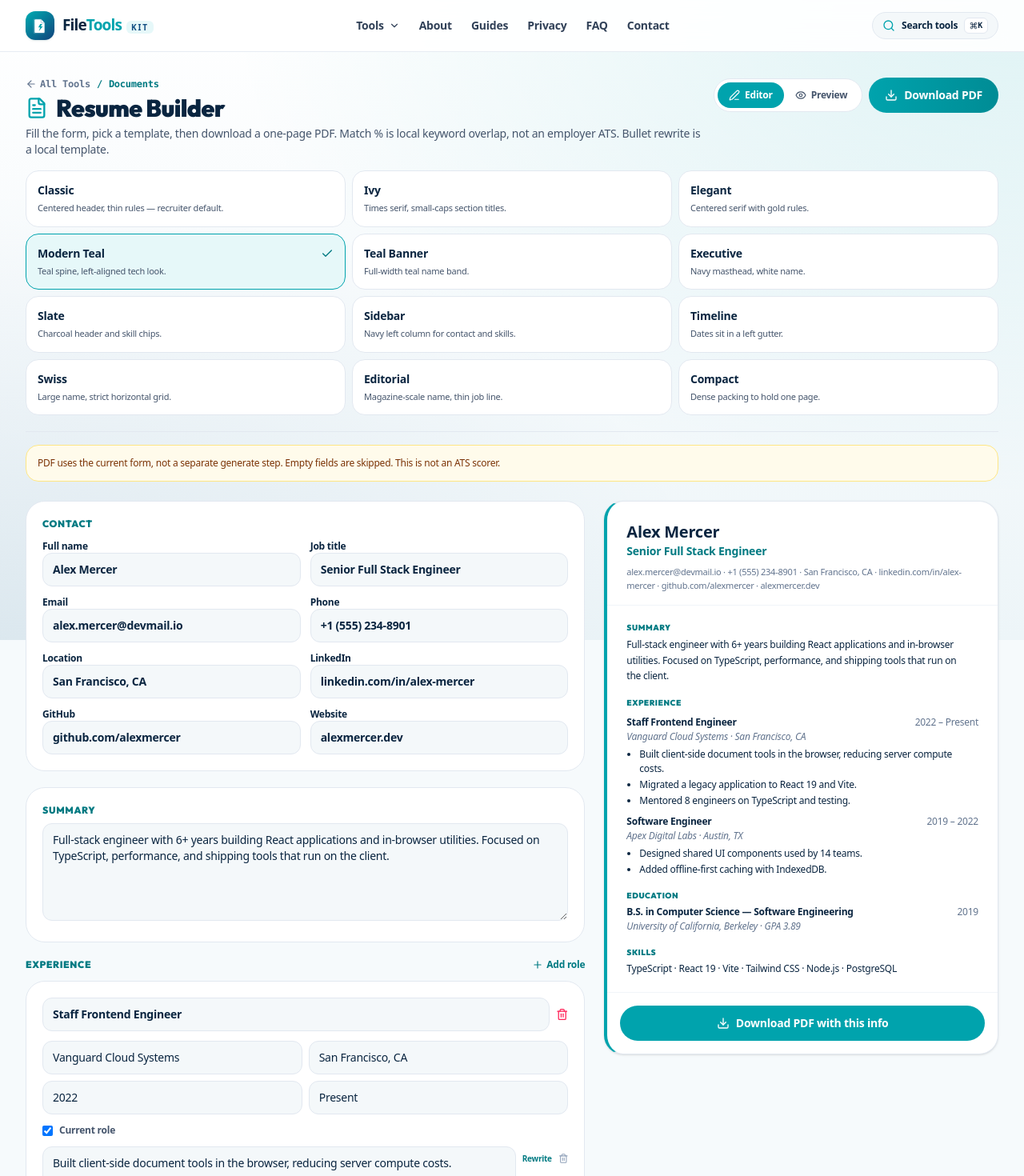
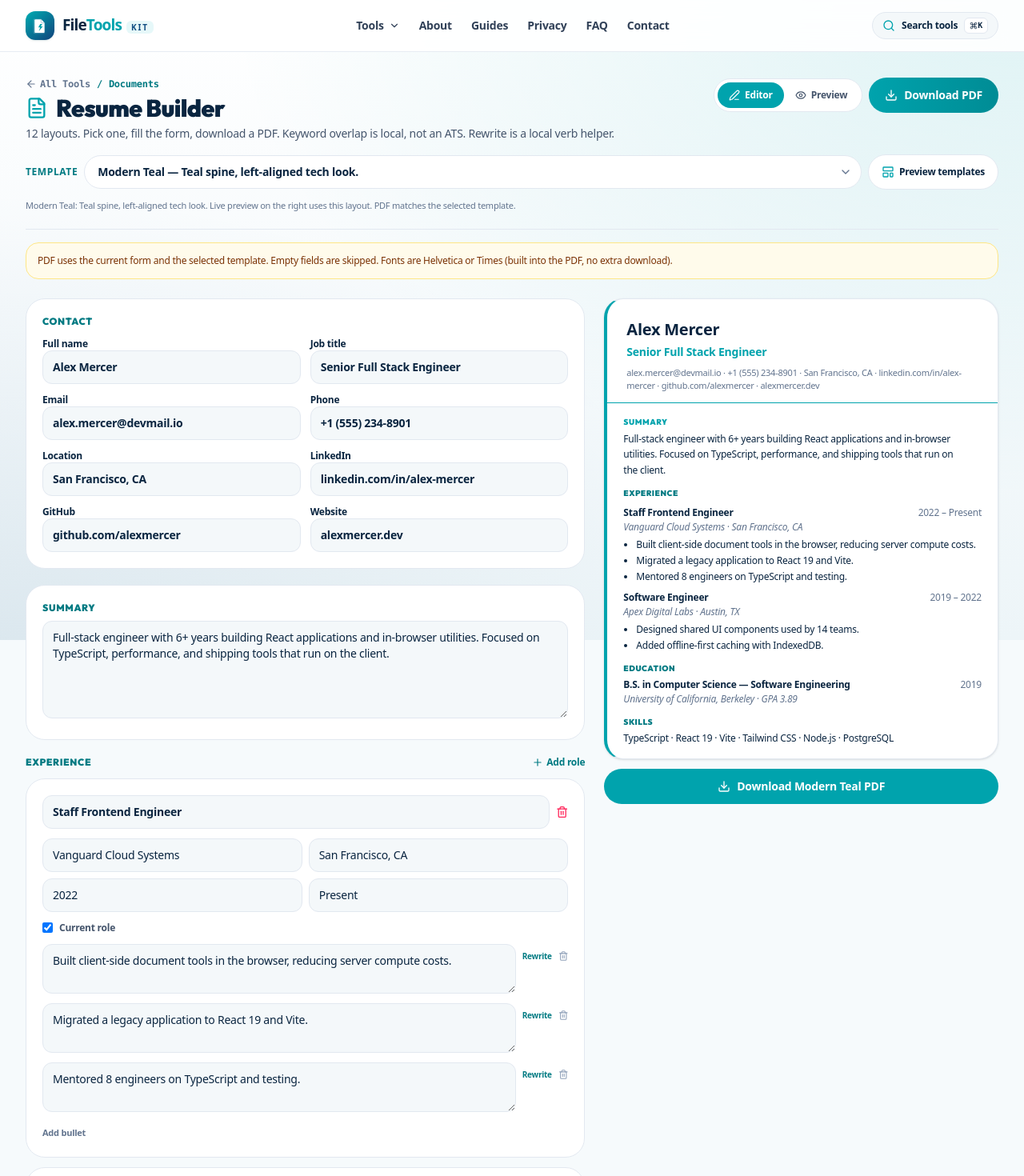
Before and after one commit to Sourendas/OmniCraft-Studio, a React (Vite) app: page /resume-builder in a window 1280 px wide. Shown: the top 1470 px of the page at 80% size. Built offline with nearby package versions, Linux system fonts and the light colour scheme.

Commit message:
Wire 12-template dropdown, gallery preview, and live layout pane

```diff
--- a/src/pages/tools/ResumeBuilderPage.tsx
+++ b/src/pages/tools/ResumeBuilderPage.tsx
@@ -1,13 +1,13 @@
 import React, { useEffect, useMemo, useState } from 'react';
 import { Link } from 'react-router-dom';
-import {
-  FileText, Plus, Trash2, Download, ArrowLeft, Eye, Edit3, Check
-} from 'lucide-react';
+import { FileText, Plus, Trash2, Download, ArrowLeft, Eye, Edit3 } from 'lucide-react';
 import { ResumeData } from '../../types';
 import { AdBanner } from '../../components/layout/AdBanner';
 import { downloadResumePdf, RESUME_TEMPLATES, ResumeTemplateId } from '../../lib/resumePdf';
+import { LiveResumePreview, TemplatePicker } from '../../components/resume/TemplatePicker';
 
 const STORAGE_KEY = 'ftk_resume_v1';
+const ACTION_VERBS = /^(built|led|shipped|improved|designed|created|developed|managed|migrated|mentored|added|implemented|owned|launched|reduced|increased)\b/i;
 
 const SAMPLE: ResumeData = {
   fullName: 'Alex Mercer',
@@ -71,7 +71,6 @@ export const ResumeBuilderPage: React.FC = () => {
   const [tab, setTab] = useState<'edit' | 'preview'>('edit');
   const [template, setTemplate] = useState<ResumeTemplateId>('modern');
   const [data, setData] = useState<ResumeData>(SAMPLE);
-  const [rewriteKey, setRewriteKey] = useState<string | null>(null);
 
   useEffect(() => {
     try {
@@ -79,7 +78,7 @@ export const ResumeBuilderPage: React.FC = () => {
       if (raw) {
         const parsed = JSON.parse(raw) as { data?: ResumeData; template?: ResumeTemplateId };
         if (parsed.data?.fullName) setData({ ...SAMPLE, ...parsed.data });
-        if (parsed.template) setTemplate(parsed.template);
+        if (parsed.template && RESUME_TEMPLATES.some((t) => t.id === parsed.template)) setTemplate(parsed.template);
       }
     } catch {
       /* ignore */
@@ -99,14 +98,7 @@ export const ResumeBuilderPage: React.FC = () => {
     const job = data.targetJobDescription.toLowerCase();
     const keys = ['react', 'typescript', 'javascript', 'node.js', 'python', 'sql', 'docker', 'frontend', 'backend', 'full stack', 'performance', 'architecture', 'api', 'testing', 'vite'];
     const wanted = keys.filter((k) => job.includes(k));
-    const hay = [
-      data.jobTitle,
-      data.summary,
-      ...data.skills,
-      ...data.experience.flatMap((e) => [e.company, e.position, ...e.bullets])
-    ]
-      .join(' ')
-      .toLowerCase();
+    const hay = [data.jobTitle, data.summary, ...data.skills, ...data.experience.flatMap((e) => [e.company, e.position, ...e.bullets])].join(' ').toLowerCase();
     const matched = wanted.filter((k) => hay.includes(k));
     const missing = wanted.filter((k) => !hay.includes(k));
     const score = wanted.length ? Math.round((matched.length / wanted.length) * 100) : 0;
@@ -116,15 +108,12 @@ export const ResumeBuilderPage: React.FC = () => {
   const patch = (partial: Partial<ResumeData>) => setData((prev) => ({ ...prev, ...partial }));
 
   const rewriteBullet = (expId: string, idx: number, text: string) => {
-    const key = `${expId}-${idx}`;
-    setRewriteKey(key);
-    const body = text
-      .trim()
-      .replace(/^[\u2022\-*]\s*/, '')
-      .replace(/^(i\s+|we\s+)?(was\s+responsible\s+for|responsible\s+for|worked\s+on|helped\s+with|built|developed|managed|created)\s+/i, '');
+    const body = text.trim().replace(/^[\u2022\-*]\s*/, '');
+    if (ACTION_VERBS.test(body)) return;
+    const stripped = body.replace(/^(i\s+|we\s+)?(was\s+responsible\s+for|responsible\s+for|worked\s+on|helped\s+with)\s+/i, '');
     const verbs = ['Built', 'Led', 'Shipped', 'Improved', 'Designed'];
     const verb = verbs[(text.length + idx) % verbs.length];
-    let next = `${verb} ${body.charAt(0).toLowerCase()}${body.slice(1)}`;
+    let next = `${verb} ${stripped.charAt(0).toLowerCase()}${stripped.slice(1)}`;
     if (!next.endsWith('.')) next += '.';
     setData((prev) => ({
       ...prev,
@@ -135,10 +124,11 @@ export const ResumeBuilderPage: React.FC = () => {
         return { ...e, bullets };
       })
     }));
-    setRewriteKey(null);
   };
 
   const handleDownload = () => downloadResumePdf(data, template);
+  const contacts = [data.email, data.phone, data.location, data.linkedin, data.github, data.website].filter(Boolean).join(' · ');
+  const currentName = RESUME_TEMPLATES.find((t) => t.id === template)?.name || 'Modern Teal';
 
   return (
     <div className="relative z-10 max-w-7xl mx-auto px-4 sm:px-6 lg:px-8 py-6 sm:py-8 min-w-0">
@@ -156,7 +146,7 @@ export const ResumeBuilderPage: React.FC = () => {
               <FileText className="w-7 h-7 text-[#00A3AD] shrink-0" /> Resume Builder
             </h1>
             <p className="text-sm text-slate-600 mt-1 font-medium">
-              Fill the form, pick a template, then download a one-page PDF. Match % is local keyword overlap, not an employer ATS. Bullet rewrite is a local template.
+              12 layouts. Pick one, fill the form, download a PDF. Keyword overlap is local, not an ATS. Rewrite is a local verb helper.
             </p>
           </div>
           <div className="flex flex-wrap items-center gap-2 shrink-0">
@@ -168,37 +158,16 @@ export const ResumeBuilderPage: React.FC = () => {
                 <Eye className="w-3.5 h-3.5" /> Preview
               </button>
             </div>
-            <button
-              id="download-resume-pdf-btn"
-              type="button"
-              onClick={handleDownload}
-              className="flex items-center justify-center gap-2 px-5 py-2.5 rounded-full bg-gradient-to-r from-[#00A3AD] to-[#008C95] text-white text-sm font-black min-h-11"
-            >
+            <button id="download-resume-pdf-btn" type="button" onClick={handleDownload} className="flex items-center justify-center gap-2 px-5 py-2.5 rounded-full bg-gradient-to-r from-[#00A3AD] to-[#008C95] text-white text-sm font-black min-h-11">
               <Download className="w-4 h-4" /> Download PDF
             </button>
           </div>
         </div>
-
-        <div className="grid grid-cols-1 sm:grid-cols-3 gap-2">
-          {RESUME_TEMPLATES.map((t) => (
-            <button
-              key={t.id}
-              type="button"
-              onClick={() => setTemplate(t.id)}
-              className={`text-left rounded-2xl border p-3.5 ${template === t.id ? 'border-[#00A3AD] bg-[#E6F8F9]' : 'border-slate-200 bg-white'}`}
-            >
-              <div className="flex items-center justify-between gap-2">
-                <span className="text-sm font-black text-[#0A2540]">{t.name}</span>
-                {template === t.id && <Check className="w-4 h-4 text-[#007A82]" />}
-              </div>
-              <p className="text-[11px] text-slate-600 mt-1 font-medium">{t.blurb}</p>
-            </button>
-          ))}
-        </div>
+        <TemplatePicker value={template} onChange={setTemplate} />
       </div>
 
       <div className="mt-4 p-3.5 rounded-2xl bg-amber-50 border border-amber-200 text-xs text-amber-900 font-medium">
-        PDF uses the current form, not a separate generate step. Empty fields are skipped. This is not an ATS scorer.
+        PDF uses the current form and the selected template. Empty fields are skipped. Fonts are Helvetica or Times (built into the PDF, no extra download).
       </div>
 
       <div className="grid grid-cols-1 lg:grid-cols-12 gap-6 mt-6 items-start">
@@ -225,28 +194,7 @@ export const ResumeBuilderPage: React.FC = () => {
           <section className="space-y-3">
             <div className="flex items-center justify-between">
               <h2 className="text-xs font-black uppercase tracking-wider text-[#007A82]">Experience</h2>
-              <button
-                type="button"
-                onClick={() =>
-                  setData((prev) => ({
-                    ...prev,
-                    experience: [
-                      {
-                        id: Date.now().toString(),
-                        company: '',
-                        position: '',
-                        startDate: '',
-                        endDate: '',
-                        current: false,
-                        location: '',
-                        bullets: ['']
-                      },
-                      ...prev.experience
-                    ]
-                  }))
-                }
-                className="text-xs font-bold text-[#007A82] flex items-center gap-1"
-              >
+              <button type="button" onClick={() => setData((prev) => ({ ...prev, experience: [{ id: Date.now().toString(), company: '', position: '', startDate: '', endDate: '', current: false, location: '', bullets: [''] }, ...prev.experience] }))} className="text-xs font-bold text-[#007A82] flex items-center gap-1">
                 <Plus className="w-3.5 h-3.5" /> Add role
               </button>
             </div>
@@ -254,9 +202,7 @@ export const ResumeBuilderPage: React.FC = () => {
               <div key={exp.id} className="rounded-3xl bg-white border border-slate-200 p-5 space-y-3">
                 <div className="flex justify-between gap-2">
                   <input className={`${field} font-bold`} placeholder="Job title" value={exp.position} onChange={(e) => setData((p) => ({ ...p, experience: p.experience.map((x) => (x.id === exp.id ? { ...x, position: e.target.value } : x)) }))} />
-                  <button type="button" onClick={() => setData((p) => ({ ...p, experience: p.experience.filter((x) => x.id !== exp.id) }))} aria-label="Remove role">
-                    <Trash2 className="w-4 h-4 text-rose-500" />
-                  </button>
+                  <button type="button" onClick={() => setData((p) => ({ ...p, experience: p.experience.filter((x) => x.id !== exp.id) }))} aria-label="Remove role"><Trash2 className="w-4 h-4 text-rose-500" /></button>
                 </div>
                 <div className="grid grid-cols-1 sm:grid-cols-2 gap-2">
                   <input className={field} placeholder="Company" value={exp.company} onChange={(e) => setData((p) => ({ ...p, experience: p.experience.map((x) => (x.id === exp.id ? { ...x, company: e.target.value } : x)) }))} />
@@ -265,57 +211,16 @@ export const ResumeBuilderPage: React.FC = () => {
                   <input className={field} placeholder="End" disabled={exp.current} value={exp.current ? 'Present' : exp.endDate} onChange={(e) => setData((p) => ({ ...p, experience: p.experience.map((x) => (x.id === exp.id ? { ...x, endDate: e.target.value } : x)) }))} />
                 </div>
                 <label className="flex items-center gap-2 text-xs font-bold text-slate-600">
-                  <input type="checkbox" checked={exp.current} onChange={(e) => setData((p) => ({ ...p, experience: p.experience.map((x) => (x.id === exp.id ? { ...x, current: e.target.checked } : x)) }))} />
-                  Current role
+                  <input type="checkbox" checked={exp.current} onChange={(e) => setData((p) => ({ ...p, experience: p.experience.map((x) => (x.id === exp.id ? { ...x, current: e.target.checked } : x)) }))} /> Current role
                 </label>
                 {exp.bullets.map((b, i) => (
                   <div key={i} className="flex gap-2 items-start">
-                    <textarea
-                      rows={2}
-                      className={field}
-                      value={b}
-                      onChange={(e) =>
-                        setData((p) => ({
-                          ...p,
-                          experience: p.experience.map((x) => {
-                            if (x.id !== exp.id) return x;
-                            const bullets = [...x.bullets];
-                            bullets[i] = e.target.value;
-                            return { ...x, bullets };
-                          })
-                        }))
-                      }
-                    />
-                    <button type="button" onClick={() => rewriteBullet(exp.id, i, b)} className="text-[10px] font-bold text-[#007A82] shrink-0 pt-2">
-                      {rewriteKey === `${exp.id}-${i}` ? '...' : 'Rewrite'}
-                    </button>
-                    <button
-                      type="button"
-                      onClick={() =>
-                        setData((p) => ({
-                          ...p,
-                          experience: p.experience.map((x) => (x.id === exp.id ? { ...x, bullets: x.bullets.filter((_, j) => j !== i) } : x))
-                        }))
-                      }
-                      className="pt-2"
-                      aria-label="Remove bullet"
-                    >
-                      <Trash2 className="w-3.5 h-3.5 text-slate-400" />
-                    </button>
+                    <textarea rows={2} className={field} value={b} onChange={(e) => setData((p) => ({ ...p, experience: p.experience.map((x) => { if (x.id !== exp.id) return x; const bullets = [...x.bullets]; bullets[i] = e.target.value; return { ...x, bullets }; }) }))} />
+                    <button type="button" onClick={() => rewriteBullet(exp.id, i, b)} className="text-[10px] font-bold text-[#007A82] shrink-0 pt-2">Rewrite</button>
+                    <button type="button" onClick={() => setData((p) => ({ ...p, experience: p.experience.map((x) => (x.id === exp.id ? { ...x, bullets: x.bullets.filter((_, j) => j !== i) } : x)) }))} className="pt-2" aria-label="Remove bullet"><Trash2 className="w-3.5 h-3.5 text-slate-400" /></button>
                   </div>
                 ))}
-                <button
-                  type="button"
-                  onClick={() =>
-                    setData((p) => ({
-                      ...p,
-                      experience: p.experience.map((x) => (x.id === exp.id ? { ...x, bullets: [...x.bullets, ''] } : x))
-                    }))
-                  }
-                  className="text-[11px] font-bold text-slate-500"
-                >
-                  Add bullet
-                </button>
+                <button type="button" onClick={() => setData((p) => ({ ...p, experience: p.experience.map((x) => (x.id === exp.id ? { ...x, bullets: [...x.bullets, ''] } : x)) }))} className="text-[11px] font-bold text-slate-500">Add bullet</button>
               </div>
             ))}
           </section>
@@ -323,19 +228,7 @@ export const ResumeBuilderPage: React.FC = () => {
           <section className="space-y-3">
             <div className="flex items-center justify-between">
               <h2 className="text-xs font-black uppercase tracking-wider text-[#007A82]">Education</h2>
-              <button
-                type="button"
-                onClick={() =>
-                  setData((p) => ({
-                    ...p,
-                    education: [
-                      ...p.education,
-                      { id: Date.now().toString(), school: '', degree: '', field: '', graduationYear: '', gpa: '' }
-                    ]
-                  }))
-                }
-                className="text-xs font-bold text-[#007A82] flex items-center gap-1"
-              >
+              <button type="button" onClick={() => setData((p) => ({ ...p, education: [...p.education, { id: Date.now().toString(), school: '', degree: '', field: '', graduationYear: '', gpa: '' }] }))} className="text-xs font-bold text-[#007A82] flex items-center gap-1">
                 <Plus className="w-3.5 h-3.5" /> Add school
               </button>
             </div>
@@ -346,23 +239,15 @@ export const ResumeBuilderPage: React.FC = () => {
                 <input className={field} placeholder="Field" value={edu.field} onChange={(e) => setData((p) => ({ ...p, education: p.education.map((x) => (x.id === edu.id ? { ...x, field: e.target.value } : x)) }))} />
                 <input className={field} placeholder="Year" value={edu.graduationYear} onChange={(e) => setData((p) => ({ ...p, education: p.education.map((x) => (x.id === edu.id ? { ...x, graduationYear: e.target.value } : x)) }))} />
                 <input className={field} placeholder="GPA (optional)" value={edu.gpa || ''} onChange={(e) => setData((p) => ({ ...p, education: p.education.map((x) => (x.id === edu.id ? { ...x, gpa: e.target.value } : x)) }))} />
-                <button type="button" className="text-xs font-bold text-rose-600" onClick={() => setData((p) => ({ ...p, education: p.education.filter((x) => x.id !== edu.id) }))}>
-                  Remove
-                </button>
+                <button type="button" className="text-xs font-bold text-rose-600" onClick={() => setData((p) => ({ ...p, education: p.education.filter((x) => x.id !== edu.id) }))}>Remove</button>
               </div>
             ))}
           </section>
 
           <section className="rounded-3xl bg-white border border-slate-200 p-5 space-y-3">
             <h2 className="text-xs font-black uppercase tracking-wider text-[#007A82]">Skills & certifications</h2>
-            <label className="text-xs font-bold block">
-              Skills (comma separated)
-              <input className={field} value={data.skills.join(', ')} onChange={(e) => patch({ skills: e.target.value.split(',').map((s) => s.trim()).filter(Boolean) })} />
-            </label>
-            <label className="text-xs font-bold block">
-              Certifications (comma separated)
-              <input className={field} value={data.certifications.join(', ')} onChange={(e) => patch({ certifications: e.target.value.split(',').map((s) => s.trim()).filter(Boolean) })} />
-            </label>
+            <label className="text-xs font-bold block">Skills (comma separated)<input className={field} value={data.skills.join(', ')} onChange={(e) => patch({ skills: e.target.value.split(',').map((s) => s.trim()).filter(Boolean) })} /></label>
+            <label className="text-xs font-bold block">Certifications (comma separated)<input className={field} value={data.certifications.join(', ')} onChange={(e) => patch({ certifications: e.target.value.split(',').map((s) => s.trim()).filter(Boolean) })} /></label>
           </section>
 
           <section className="rounded-3xl bg-white border border-slate-200 p-5 space-y-3">
@@ -370,40 +255,18 @@ export const ResumeBuilderPage: React.FC = () => {
               <h2 className="text-xs font-black uppercase tracking-wider text-[#007A82]">Keyword overlap (optional)</h2>
               <span className="text-sm font-black text-[#007A82]">{overlap.score}%</span>
             </div>
-            <textarea
-              rows={5}
-              className={field}
-              placeholder="Paste a job description to see local keyword overlap"
-              value={data.targetJobDescription}
-              onChange={(e) => patch({ targetJobDescription: e.target.value })}
-            />
-            <p className="text-[11px] text-slate-500 font-medium">
-              {overlap.matched.length} matched · {overlap.missing.length} missing. Not an employer ATS.
-            </p>
+            <textarea rows={5} className={field} placeholder="Paste a job description to see local keyword overlap" value={data.targetJobDescription} onChange={(e) => patch({ targetJobDescription: e.target.value })} />
+            <p className="text-[11px] text-slate-500 font-medium">{overlap.matched.length} matched · {overlap.missing.length} missing. Not an employer ATS.</p>
           </section>
 
           <button type="button" onClick={handleDownload} className="w-full flex items-center justify-center gap-2 px-5 py-3 rounded-full bg-gradient-to-r from-[#00A3AD] to-[#008C95] text-white text-sm font-black min-h-12">
-            <Download className="w-4 h-4" /> Download {RESUME_TEMPLATES.find((t) => t.id === template)?.name} PDF
+            <Download className="w-4 h-4" /> Download {currentName} PDF
           </button>
           <AdBanner type="in-content" />
         </div>
 
         <div className={`lg:col-span-5 ${tab === 'edit' ? 'hidden lg:block' : ''}`}>
-          <div className={`sticky top-20 rounded-3xl bg-white border border-slate-200 overflow-hidden shadow-sm ${template === 'modern' ? 'border-l-4 border-l-[#00A3AD]' : ''}`}>
-            <div className="px-6 pt-6 pb-4 border-b border-slate-100">
-              <p className={`text-xl font-black text-[#0A2540] ${template === 'classic' ? 'text-center' : ''}`}>{data.fullName || 'Your name'}</p>
-              <p className={`text-sm font-bold ${template === 'classic' ? 'text-center' : ''} text-[#007A82]`}>{data.jobTitle}</p>
-              <p className={`text-[11px] text-slate-500 mt-2 ${template === 'classic' ? 'text-center' : ''}`}>
-                {[data.email, data.phone, data.location, data.linkedin, data.github, data.website].filter(Boolean).join(' · ')}
-              </p>
-            </div>
-            <div className="px-6 py-5 space-y-4 text-[12px] text-[#0A2540] max-h-[70vh] overflow-y-auto">
-              {data.summary && (
-                <div>
-                  <h3 className="text-[10px] font-black uppercase tracking-wider text-[#007A82] mb-1">Summary</h3>
-                  <p className="leading-relaxed">{data.summary}</p>
-                </div>
-              )}
+          <LiveResumePreview template={template} name={data.fullName} title={data.jobTitle} contacts={contacts} summary={data.summary}>
             {data.experience.length > 0 && (
               <div>
                 <h3 className="text-[10px] font-black uppercase tracking-wider text-[#007A82] mb-1">Experience</h3>
@@ -414,11 +277,7 @@ export const ResumeBuilderPage: React.FC = () => {
                       <span className="text-slate-500 font-normal shrink-0">{exp.startDate} – {exp.current ? 'Present' : exp.endDate}</span>
                     </div>
                     <p className="text-slate-500 italic">{[exp.company, exp.location].filter(Boolean).join(' · ')}</p>
-                      <ul className="list-disc ml-4 mt-1 space-y-0.5">
-                        {exp.bullets.filter(Boolean).map((b, i) => (
-                          <li key={i}>{b}</li>
-                        ))}
-                      </ul>
+                    <ul className="list-disc ml-4 mt-1 space-y-0.5">{exp.bullets.filter(Boolean).map((b, i) => <li key={i}>{b}</li>)}</ul>
                   </div>
                 ))}
               </div>
@@ -428,16 +287,13 @@ export const ResumeBuilderPage: React.FC = () => {
                 <h3 className="text-[10px] font-black uppercase tracking-wider text-[#007A82] mb-1">Education</h3>
                 {data.education.map((edu) => (
                   <div key={edu.id} className="mt-1">
-                      <div className="flex justify-between gap-2 font-bold">
-                        <span>{[edu.degree, edu.field].filter(Boolean).join(' — ')}</span>
-                        <span className="font-normal text-slate-500">{edu.graduationYear}</span>
-                      </div>
+                    <div className="flex justify-between gap-2 font-bold"><span>{[edu.degree, edu.field].filter(Boolean).join(' — ')}</span><span className="font-normal text-slate-500">{edu.graduationYear}</span></div>
                     <p className="text-slate-500 italic">{edu.school}{edu.gpa ? ` · GPA ${edu.gpa}` : ''}</p>
                   </div>
                 ))}
               </div>
             )}
-              {data.skills.length > 0 && (
+            {data.skills.length > 0 && template !== 'sidebar' && (
               <div>
                 <h3 className="text-[10px] font-black uppercase tracking-wider text-[#007A82] mb-1">Skills</h3>
                 <p>{data.skills.join(' · ')}</p>
@@ -449,13 +305,10 @@ export const ResumeBuilderPage: React.FC = () => {
                 <p>{data.certifications.join(' · ')}</p>
               </div>
             )}
-            </div>
-            <div className="p-4 border-t border-slate-100">
-              <button type="button" onClick={handleDownload} className="w-full flex items-center justify-center gap-2 px-4 py-3 rounded-full bg-[#00A3AD] text-white text-sm font-black">
-                <Download className="w-4 h-4" /> Download PDF with this info
+          </LiveResumePreview>
+          <button type="button" onClick={handleDownload} className="mt-3 w-full flex items-center justify-center gap-2 px-4 py-3 rounded-full bg-[#00A3AD] text-white text-sm font-black">
+            <Download className="w-4 h-4" /> Download {currentName} PDF
           </button>
-            </div>
-          </div>
         </div>
       </div>
     </div>
```
Lines whose indentation alone changed are shown as unchanged.
